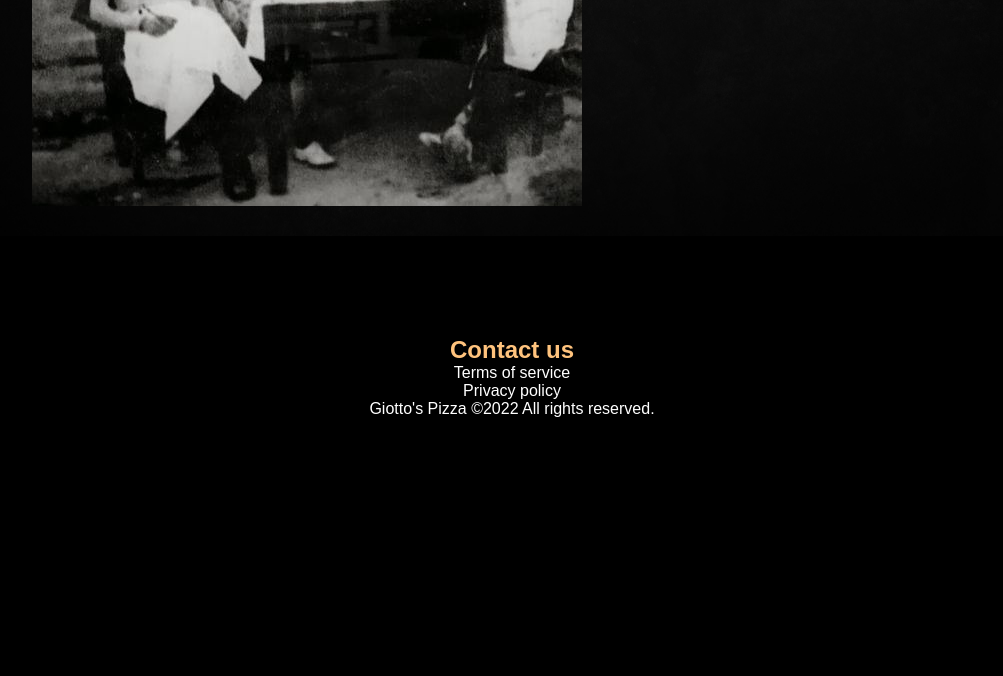
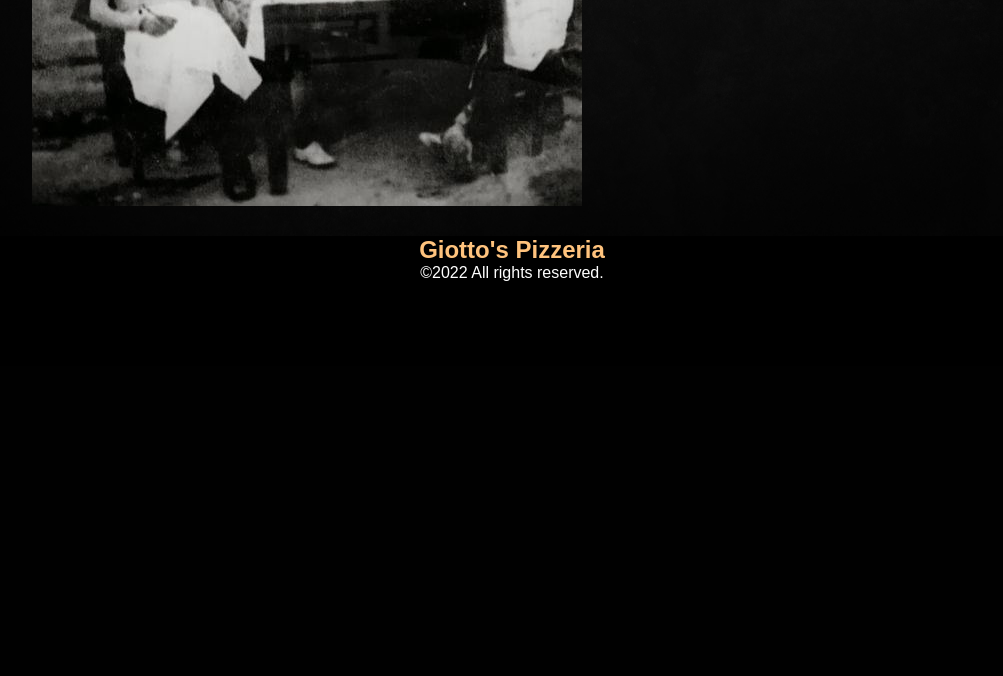
Before and after one commit to SeoDecre/PizzeriaGiotto, a PHP site: page / in a window 1280 px wide. Shown: the part 2164-2840 px from the top of the page, without its empty margins (128-1131 px from the left). After the commit the page ends 2445 px from the top, so only its background shows below. Run offline with PHP 8.4, Linux system fonts and the light colour scheme; data comes from the database, SQL or seed files in the repository.

Commit message:
🦠 Updates

```diff
--- a/index.php
+++ b/index.php
@@ -1,62 +1,49 @@
 <?php
-
 session_start();
 
-//stabilisce la connessione con il DB "sql103.epizy.com","epiz_31487448","wScbLHkHAx","epiz_31487448_pizzeria"
+// Estabilishing a connection with the DB "sql103.epizy.com", "epiz_31487448", "wScbLHkHAx", "epiz_31487448_pizzeria"
 $connection = new mysqli ("localhost", "root", "", "Pizzeria");
 
-//usato per il controllo delle REGISTRAZIONI
-if (isset($_POST['name']) && isset($_POST['surname']) && isset($_POST['phone']) &&
-isset($_POST['user_email']) && isset($_POST['password'])) {
-    // controlla che la registrazione è andata a buon fine all'interno del DB
+if (isset($_POST['name']) && isset($_POST['surname']) && isset($_POST['phone']) && isset($_POST['user_email']) && isset($_POST['password'])) { // Registration check
+    // Checking for DB registration errors
     $name = $_POST['name'];
     $surname = $_POST['surname'];
     $phone = $_POST['phone'];
     $email = $_POST['user_email'];
-    $passw = $_POST['password']; // cifratura della  password
+    $passw = $_POST['password']; // Password encryption
 
-    //check if user already exist
+    // Checking if user already exists
     $query = "SELECT * FROM Users WHERE mail = '$email'";
     $result = $connection->query($query);
 
-    if ($result !== false && $result->num_rows > 0)
-        echo " L'utente $name &egrave; gi&agrave;presente nel database.";
-    else {
+    if ($result !== false && $result->num_rows > 0) {
+        $_POST = [];
+        echo '<script type="text/javascript"> alert("User already exists"); window.location.href = "index.php";</script>';
+    } else {
         $query = "INSERT INTO Users (name, surname, tel, mail, password) VALUES('$name','$surname','$phone','$email','$passw')";
         $connection->query($query);
-
-        //it's needed a css and a html structure that can contain correctly the messages
-        header("location: order.php"); //redirecting to 'order' file
-        echo '<script type="text/javascript"> alert("User has been registered!");
-                    window.location.href = "order.php";
-                   </script>';
+        echo '<script type="text/javascript"> alert("User has been registered!"); window.location.href = "order.php";</script>';
     }
 
     $result->close();
     $connection->close();
-} // usato per il controllo dei login
-elseif (isset($_POST['user_email']) && isset($_POST['password'])) {
-    //check if user not exists
+} elseif (isset($_POST['user_email']) && isset($_POST['password'])) {  // Login check
+    // Checking if user already exists
     $query = "SELECT * FROM Users WHERE mail = '{$_POST['user_email']}'";
-    //salva il risultato della query
+    // Query result saving
     $result = $connection->query($query);
-
-    // crea un array contentente tutti gli elementi di una riga associati per colonna
+    // Array containing all the elements of the tupla
     $result = $result->fetch_assoc();
 
-    //controlla se l'utente è presente o meno nel DB
+    // Checking for user presence in DB
     if (isset($result['mail'])) {
         if (strcmp($_POST['password'], $result['password']) == 0) {
-            header("location: order.php"); //redirecting to 'order' file
+            header("location: order.php"); // Redirecting to 'order' file
         } else {
-            echo '<script type="text/javascript"> alert("Wrong password!");
-                    window.location.href = "index.php";
-                   </script>';
+            echo '<script type="text/javascript"> alert("Wrong password!"); window.location.href = "index.php";</script>';
         }
     } else {
-        echo '<script type="text/javascript"> alert("User not registered!");
-                    window.location.href = "index.php";
-                   </script>';
+        echo '<script type="text/javascript"> alert("User not registered!"); window.location.href = "index.php";</script>';
     }
 
     $_POST = array();
@@ -72,7 +59,6 @@ elseif (isset($_POST['user_email']) && isset($_POST['password'])) {
 </head>
 
 <body>
-
 <!-- prova del dialog con il form di registrazione e login utenti -->
 <div id="loginForm" style="visibility: hidden">
     <dialog class="dialog" open>
@@ -206,12 +192,8 @@ elseif (isset($_POST['user_email']) && isset($_POST['password'])) {
 
 <!-- Footer -->
 <footer id="footer">
-    <h2><a href="">Contact us</a></h2>
-    <p>Terms of service</p>
-    <p>Privacy policy</p>
-    <p>Giotto's Pizza &copy;<script> document.write(new Date().getFullYear()) </script>
-        All rights reserved.
-    </p>
+    <h2><a href="">Giotto's Pizzeria</a></h2>
+    <p>&copy;<script> document.write(new Date().getFullYear()) </script> All rights reserved.</p>
 </footer>
 
 <script src="https://unpkg.com/flickity@2/dist/flickity.pkgd.min.js"></script>
--- a/style/main.css
+++ b/style/main.css
@@ -26,10 +26,9 @@ a {
 }
 
 footer {
-    height: 30vh;
+    height: 5vh;
     text-align: center;
     color: white;
-    padding: 100px;
 }
 
 .title {
```
